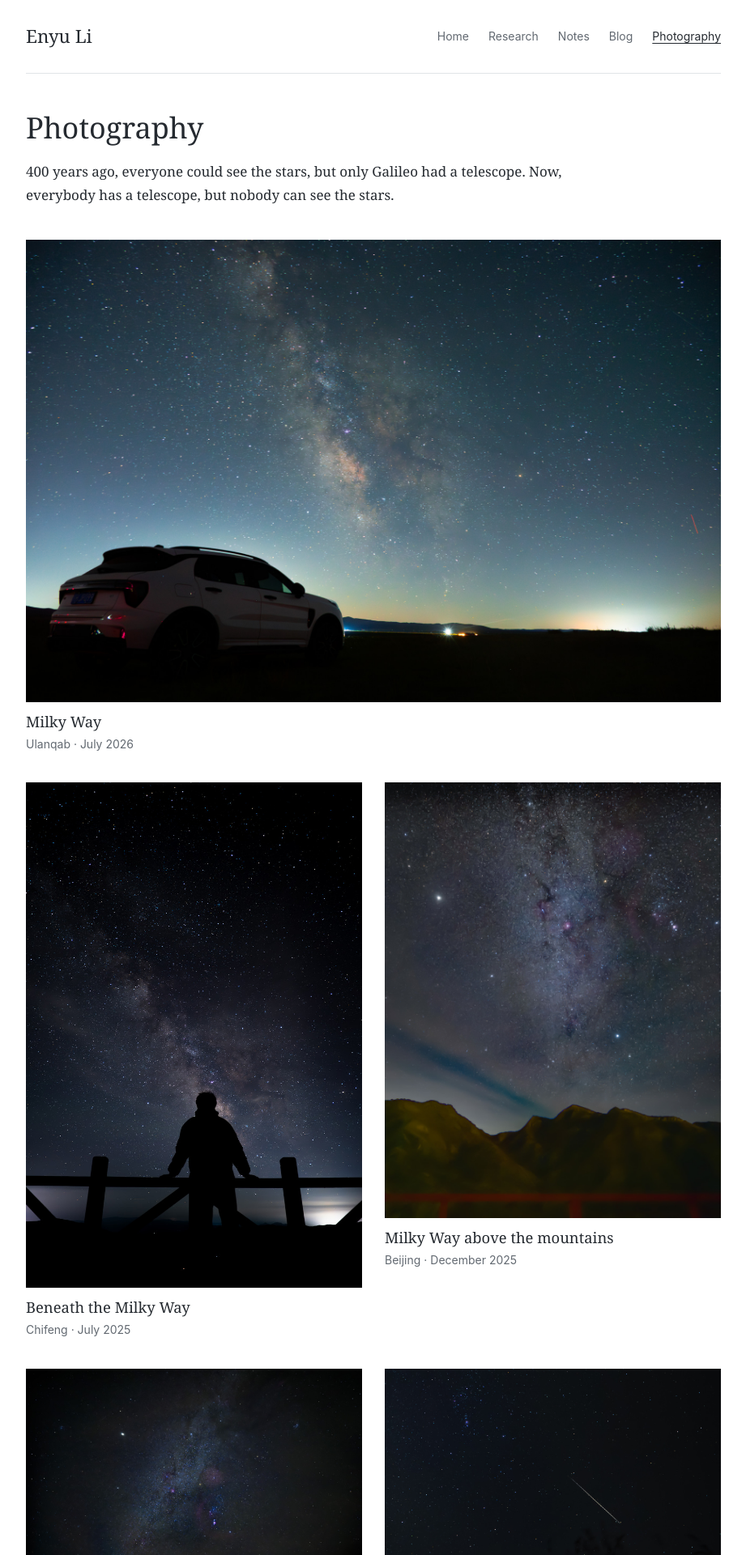
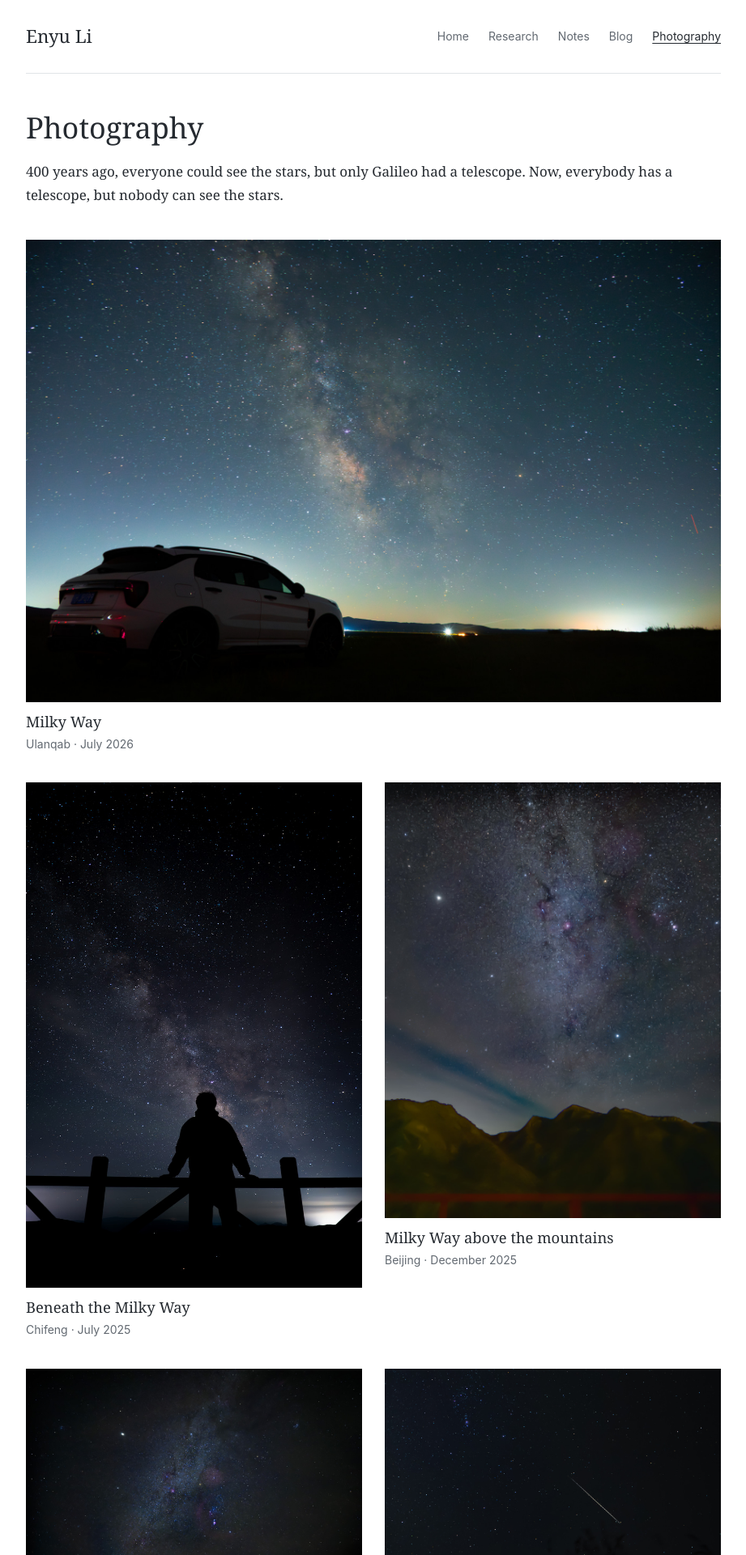
Before and after one commit to Enyu2023/Enyu2023.github.io, a Jekyll site: the page built from photography.html, in a window 1280 px wide. Shown: the top 1920 px of the page at 81% size, without its empty margins (179-1100 px from the left). Built offline with Jekyll 4.4.1, drawn with Linux system fonts in a browser that asks for light colours.

Commit message:
Align photography introduction width with the gallery

```diff
--- a/assets/css/academic.css
+++ b/assets/css/academic.css
@@ -82,6 +82,7 @@ time { color: var(--muted); white-space: nowrap; }
 .MathJax_Display { overflow-x: auto; overflow-y: hidden; }
 
 /* Photography keeps each image's original composition. */
+.photography-introduction p { max-width: none; }
 .photography-quote { max-width: 42em; margin: 1.4rem 0 .6rem; }
 .photography-quote blockquote { margin: 0; font-style: italic; }
 .photography-quote blockquote p { margin-bottom: .6rem; }
```
